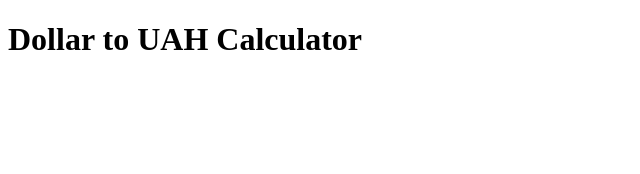
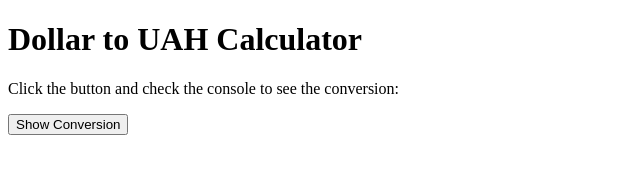
Before and after one commit to linamov/HW_Movina-5.2, a plain HTML site: page index.html in a window 1280 px wide. Shown: the whole page, without its empty margins (0-640 px from the left). Drawn offline with Linux system fonts and the light colour scheme.

Commit message:
Update index.html

```diff
--- a/index.html
+++ b/index.html
@@ -8,6 +8,8 @@
 </head>
 <body>
     <h1>Dollar to UAH Calculator</h1>
+    <p>Click the button and check the console to see the conversion:</p>
+    <button id="runButton">Show Conversion</button>
     <script src="script.js"></script>
 </body>
 </html>
```
